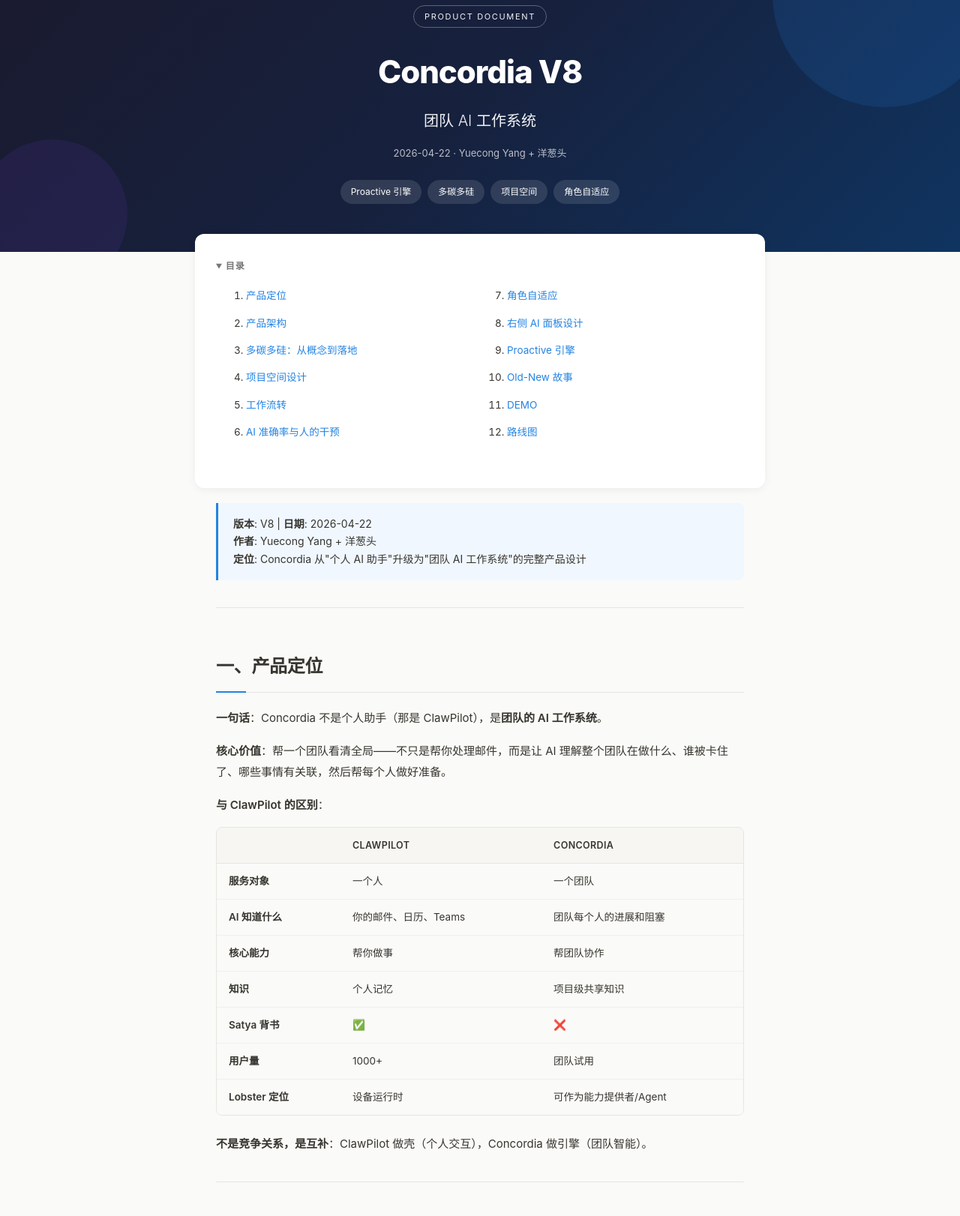
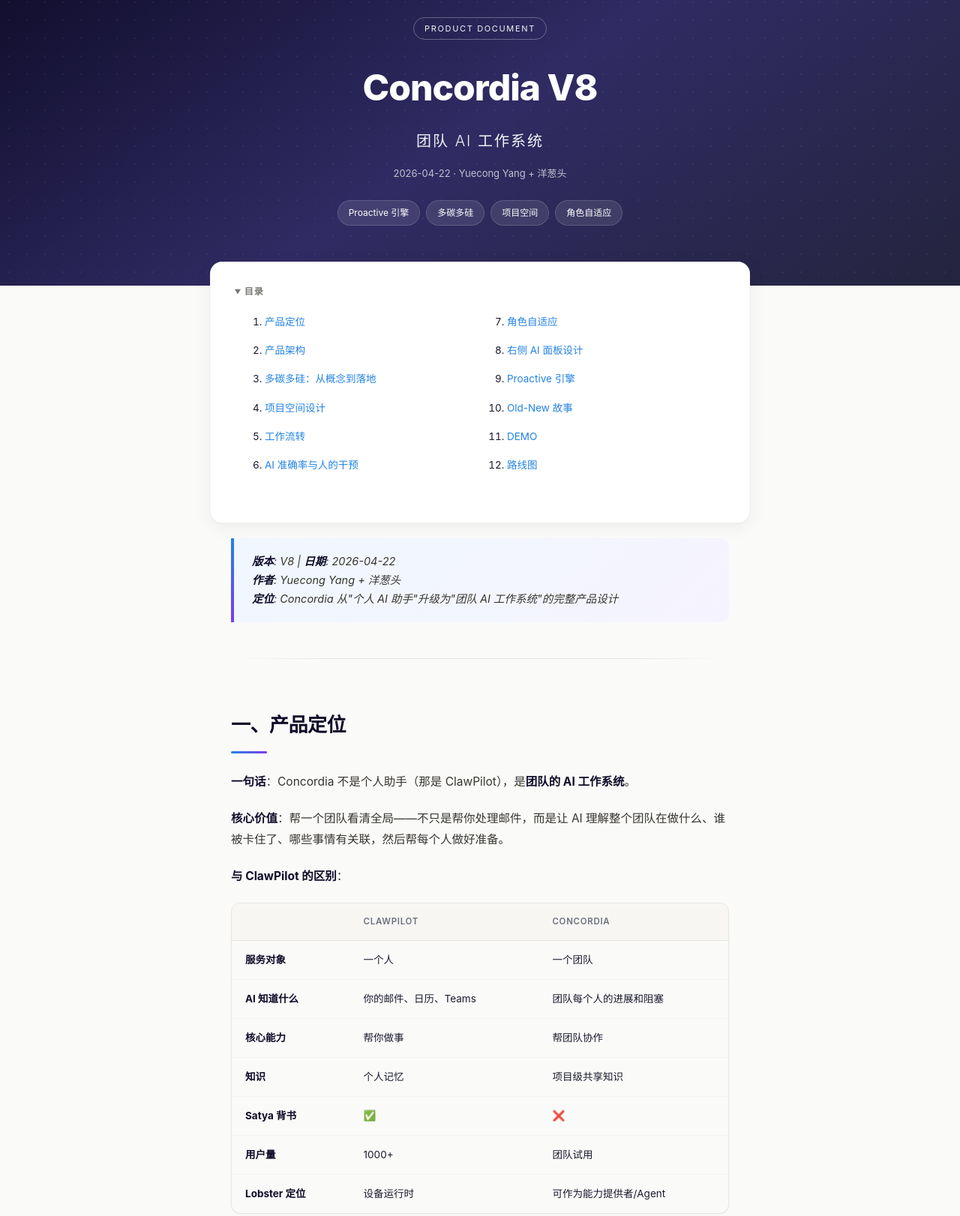
Before and after one commit to mico0927/concordia-demos, a plain HTML site: page index.html in a window 1280 px wide. Shown: the part 57-1679 px from the top of the page at 75% size. Drawn offline with Linux system fonts and the light colour scheme.

Commit message:
Product doc style upgrade - Linear/Stripe quality

```diff
--- a/index.html
+++ b/index.html
@@ -1,7 +1,6 @@
 <!DOCTYPE html>
 <html lang="zh-CN">
 <head>
-<meta name="robots" content="noindex, nofollow">
 <meta charset="UTF-8">
 <meta name="viewport" content="width=device-width, initial-scale=1.0">
 <title>Concordia V8 — 团队 AI 工作系统</title>
@@ -9,26 +8,40 @@
   *, *::before, *::after { box-sizing: border-box; margin: 0; padding: 0; }
   html { scroll-behavior: smooth; }
   body {
-    font-family: -apple-system, 'Inter', 'Segoe UI', 'PingFang SC', 'Microsoft YaHei', sans-serif;
-    font-size: 15px; line-height: 1.85; color: #37352F; background: #FAFAF8;
-    -webkit-font-smoothing: antialiased; -moz-osx-font-smoothing: grayscale;
+    font-family: -apple-system, 'Inter', 'SF Pro Text', 'Segoe UI', 'PingFang SC', sans-serif;
+    font-size: 15.5px;
+    line-height: 1.85;
+    color: #1a1a2e;
+    background: #FAFAF9;
+    -webkit-font-smoothing: antialiased;
+    -moz-osx-font-smoothing: grayscale;
+    text-rendering: optimizeLegibility;
   }
+
+  /* Selection */
+  ::selection {
+    background: rgba(35, 131, 226, 0.15);
+    color: #0f0c29;
+  }
+
+  /* Scrollbar */
+  ::-webkit-scrollbar { width: 6px; }
+  ::-webkit-scrollbar-track { background: transparent; }
+  ::-webkit-scrollbar-thumb { background: #D0D0CC; border-radius: 3px; }
+  ::-webkit-scrollbar-thumb:hover { background: #B4B4B0; }
 
   /* Hero */
   .hero {
-    background: linear-gradient(135deg, #1a1a2e 0%, #16213e 50%, #0f3460 100%);
-    color: #fff; padding: 64px 32px; text-align: center;
+    background: linear-gradient(145deg, #0f0c29 0%, #302b63 50%, #24243e 100%);
+    color: #fff; padding: 80px 32px; text-align: center;
     position: relative; overflow: hidden;
   }
   .hero::before {
-    content: ''; position: absolute; width: 300px; height: 300px;
-    background: rgba(35, 131, 226, 0.15); border-radius: 50%;
-    top: -100px; right: -50px;
-  }
-  .hero::after {
-    content: ''; position: absolute; width: 200px; height: 200px;
-    background: rgba(124, 58, 237, 0.1); border-radius: 50%;
-    bottom: -50px; left: -30px;
+    content: '';
+    position: absolute;
+    inset: 0;
+    background-image: radial-gradient(rgba(255,255,255,0.06) 1px, transparent 1px);
+    background-size: 24px 24px;
   }
   .hero-badge {
     display: inline-block; font-size: 11px; letter-spacing: 0.15em;
@@ -37,15 +50,16 @@
     position: relative; z-index: 1;
   }
   .hero h1 {
-    font-size: 42px; font-weight: 800; letter-spacing: -1px;
+    font-size: 48px; font-weight: 800; letter-spacing: -1px;
     margin-bottom: 8px; position: relative; z-index: 1;
   }
   .hero-subtitle {
-    font-size: 20px; opacity: 1; font-weight: 300; color: rgba(255,255,255,0.95);
+    font-size: 20px; font-weight: 300; color: rgba(255,255,255,0.95);
     margin-bottom: 12px; position: relative; z-index: 1;
+    letter-spacing: 0.1em;
   }
   .hero-meta {
-    font-size: 13px; opacity: 1; color: rgba(255,255,255,0.7); margin-bottom: 24px;
+    font-size: 13px; color: rgba(255,255,255,0.7); margin-bottom: 24px;
     position: relative; z-index: 1;
   }
   .hero-tags {
@@ -54,16 +68,24 @@
   }
   .hero-tags span {
     font-size: 12px; padding: 5px 14px;
-    background: rgba(255,255,255,0.12); border-radius: 20px;
-    backdrop-filter: blur(4px);
+    background: rgba(255,255,255,0.1);
+    border: 1px solid rgba(255,255,255,0.15);
+    border-radius: 20px;
+    backdrop-filter: blur(12px);
+    -webkit-backdrop-filter: blur(12px);
   }
 
   /* TOC */
   .toc {
-    max-width: 760px; margin: 0 auto; padding: 32px 28px;
-    background: #fff; border-radius: 12px; margin-top: -24px;
-    position: relative; z-index: 1;
-    box-shadow: 0 2px 12px rgba(0,0,0,0.06);
+    max-width: 720px;
+    margin: -32px auto 0;
+    padding: 28px 32px;
+    background: #fff;
+    border-radius: 16px;
+    position: relative;
+    z-index: 2;
+    box-shadow: 0 4px 24px rgba(0,0,0,0.06), 0 1px 2px rgba(0,0,0,0.04);
+    border: 1px solid rgba(0,0,0,0.04);
   }
   .toc summary {
     font-size: 12px; font-weight: 600; color: #787774; cursor: pointer;
@@ -71,91 +93,218 @@
   }
   .toc ol { padding: 14px 0 0 20px; columns: 2; column-gap: 32px; }
   .toc li { font-size: 13.5px; line-height: 2.1; break-inside: avoid; }
-  .toc a { color: #2383E2; text-decoration: none; }
+  .toc a { color: #2383E2; text-decoration: none; border-bottom: none; }
   .toc a:hover { text-decoration: underline; }
 
   /* Content */
-  .content { max-width: 760px; margin: 0 auto; padding: 20px 28px 80px; }
+  .content { max-width: 720px; margin: 0 auto; padding: 20px 28px 80px; }
+
+  /* Headings */
   h2 {
-    font-size: 24px; font-weight: 700; color: #37352F; margin: 56px 0 20px;
-    padding-bottom: 12px; border-bottom: 1px solid #E8E5E0;
-    letter-spacing: -0.3px; position: relative;
+    font-size: 26px;
+    font-weight: 800;
+    color: #0f0c29;
+    margin: 64px 0 24px;
+    padding-bottom: 14px;
+    border-bottom: none;
+    position: relative;
+    letter-spacing: -0.5px;
   }
-  h2::before {
-    content: ''; position: absolute; bottom: -1px; left: 0;
-    width: 40px; height: 2px; background: #2383E2;
+  h2::after {
+    content: '';
+    position: absolute;
+    bottom: 0;
+    left: 0;
+    width: 48px;
+    height: 3px;
+    background: linear-gradient(90deg, #2383E2, #7C3AED);
+    border-radius: 2px;
   }
-  h3 { font-size: 18px; font-weight: 600; color: #37352F; margin: 40px 0 14px; }
-  h4 { font-size: 15px; font-weight: 600; color: #37352F; margin: 24px 0 8px; }
-  p { margin: 0 0 16px; color: #37352F; }
-  strong { font-weight: 600; color: #37352F; }
-  hr { border: none; border-top: 1px solid #E8E5E0; margin: 36px 0; }
+  h3 {
+    font-size: 19px;
+    font-weight: 700;
+    color: #1a1a2e;
+    margin: 44px 0 16px;
+    letter-spacing: -0.3px;
+  }
+  h4 {
+    font-weight: 700;
+    color: #302b63;
+    margin: 28px 0 10px;
+    text-transform: uppercase;
+    letter-spacing: 0.05em;
+    font-size: 12px;
+  }
+
+  /* Paragraphs */
+  p {
+    margin: 0 0 20px;
+    color: #37352F;
+  }
+  strong {
+    font-weight: 700;
+    color: #0f0c29;
+  }
+
+  /* Links */
+  a {
+    color: #2383E2;
+    text-decoration: none;
+    border-bottom: 1px solid rgba(35, 131, 226, 0.2);
+    transition: border-color 0.15s;
+  }
+  a:hover {
+    border-bottom-color: #2383E2;
+  }
+
+  /* HR */
+  hr {
+    border: none;
+    height: 1px;
+    background: linear-gradient(90deg, transparent, #E8E5E0 20%, #E8E5E0 80%, transparent);
+    margin: 48px 0;
+  }
 
   /* Lists */
-  ul, ol { margin: 0 0 20px 20px; }
-  li { margin-bottom: 8px; color: #37352F; }
+  ul { list-style: none; margin: 0 0 24px; padding: 0; }
+  ul li {
+    position: relative;
+    padding-left: 20px;
+    margin-bottom: 10px;
+  }
+  ul li::before {
+    content: '';
+    position: absolute;
+    left: 0;
+    top: 10px;
+    width: 6px;
+    height: 6px;
+    border-radius: 50%;
+    background: #2383E2;
+  }
+  ol { margin: 0 0 24px 20px; }
+  ol li { margin-bottom: 10px; }
 
   /* Blockquote */
   blockquote {
-    border-left: 3px solid #2383E2; margin: 0 0 24px; padding: 16px 20px;
-    background: #F0F7FF; border-radius: 0 8px 8px 0;
-    font-size: 14px; color: #37352F; line-height: 1.7;
+    border-left: 4px solid;
+    border-image: linear-gradient(180deg, #2383E2, #7C3AED) 1;
+    margin: 0 0 28px;
+    padding: 18px 24px;
+    background: linear-gradient(135deg, #F0F7FF 0%, #F5F3FF 100%);
+    border-radius: 0 12px 12px 0;
+    font-size: 14.5px;
+    color: #1a1a2e;
+    line-height: 1.75;
+    font-style: italic;
   }
   blockquote p { margin: 0; }
 
   /* Table */
-  .table-wrap { overflow-x: auto; margin: 0 0 24px; }
+  .table-wrap {
+    border-radius: 12px;
+    overflow: hidden;
+    border: 1px solid #E8E5E0;
+    margin: 0 0 28px;
+    box-shadow: 0 1px 3px rgba(0,0,0,0.03);
+    overflow-x: auto;
+  }
   table {
-    width: 100%; border-collapse: separate; border-spacing: 0;
-    font-size: 13.5px; border-radius: 8px; overflow: hidden;
-    border: 1px solid #E8E5E0;
+    width: 100%;
+    border-collapse: collapse;
+    font-size: 13.5px;
   }
   th {
-    background: #F7F6F3; font-weight: 600; color: #37352F;
-    padding: 12px 16px; text-align: left;
+    background: #F7F6F3;
+    font-weight: 600;
+    color: #6b7280;
+    padding: 14px 18px;
+    text-align: left;
+    font-size: 11.5px;
+    text-transform: uppercase;
+    letter-spacing: 0.06em;
     border-bottom: 1px solid #E8E5E0;
-    font-size: 12.5px; text-transform: uppercase; letter-spacing: 0.03em;
   }
-  td { padding: 11px 16px; border-bottom: 1px solid #F0EFEA; color: #37352F; }
+  td {
+    padding: 13px 18px;
+    border-bottom: 1px solid #F3F2EF;
+    color: #1a1a2e;
+  }
   tr:last-child td { border-bottom: none; }
-  tr:nth-child(even) td { background: #FAFAF8; }
+  tr:hover td { background: #FAFAF9; }
 
   /* Code */
   pre {
-    background: #F7F6F3; border: 1px solid #E8E5E0; border-radius: 8px;
-    padding: 18px 20px; overflow-x: auto;
+    background: #1a1a2e;
+    color: #e0def4;
+    border: none;
+    border-radius: 12px;
+    padding: 22px 24px;
     font-family: 'JetBrains Mono', 'Fira Code', 'SF Mono', monospace;
-    font-size: 13px; line-height: 1.7; color: #37352F; margin: 0 0 20px;
+    font-size: 13px;
+    line-height: 1.75;
+    overflow-x: auto;
+    margin: 0 0 24px;
+    box-shadow: 0 4px 16px rgba(0,0,0,0.1);
   }
-  pre code { background: none; padding: 0; color: #37352F; }
   code {
-    font-family: 'JetBrains Mono', 'Fira Code', 'SF Mono', monospace;
-    background: #F7F6F3; padding: 2px 6px; border-radius: 4px;
-    font-size: 13px; color: #EB5757;
+    font-family: 'JetBrains Mono', 'Fira Code', monospace;
+    background: #F0EFEB;
+    padding: 2px 7px;
+    border-radius: 5px;
+    font-size: 13px;
+    color: #c7254e;
+    font-weight: 500;
+  }
+  pre code {
+    background: none;
+    padding: 0;
+    color: inherit;
+    font-weight: normal;
   }
 
   /* Footer */
   .footer {
-    max-width: 760px; margin: 0 auto; padding: 40px 28px;
-    text-align: center; color: #B4B4B0; font-size: 13px;
+    max-width: 720px;
+    margin: 0 auto;
+    padding: 48px 28px;
+    text-align: center;
   }
-  .footer-line { width: 40px; height: 2px; background: #E8E5E0; margin: 0 auto 20px; }
-  .footer-sub { font-size: 11px; margin-top: 4px; }
+  .footer-line {
+    width: 48px;
+    height: 3px;
+    background: linear-gradient(90deg, #2383E2, #7C3AED);
+    margin: 0 auto 24px;
+    border-radius: 2px;
+  }
+  .footer p {
+    color: #B4B4B0;
+    font-size: 13px;
+    margin: 0;
+  }
+  .footer-sub {
+    font-size: 11px;
+    margin-top: 6px !important;
+    color: #D0D0CC;
+  }
 
   /* Print */
   @media print {
     .hero { background: #fff; color: #000; padding: 24px 0; }
     .hero-tags, .toc { display: none; }
     .content { padding: 0; }
-    h2::before { display: none; }
+    h2::after { display: none; }
   }
 
   /* Mobile */
-  @media (max-width: 640px) {
+  @media (max-width: 768px) {
     .hero { padding: 48px 20px; }
-    .hero h1 { font-size: 28px; }
-    .hero-subtitle { font-size: 16px; }
-    .content, .toc { padding-left: 16px; padding-right: 16px; }
+    .hero h1 { font-size: 32px; }
+    .toc { margin: -20px 12px 0; padding: 20px; }
+    .content { padding: 16px 16px 60px; }
+    h2 { font-size: 22px; }
+    table { font-size: 12px; }
+    th, td { padding: 10px 12px; }
     .toc ol { columns: 1; }
   }
 </style>
```
